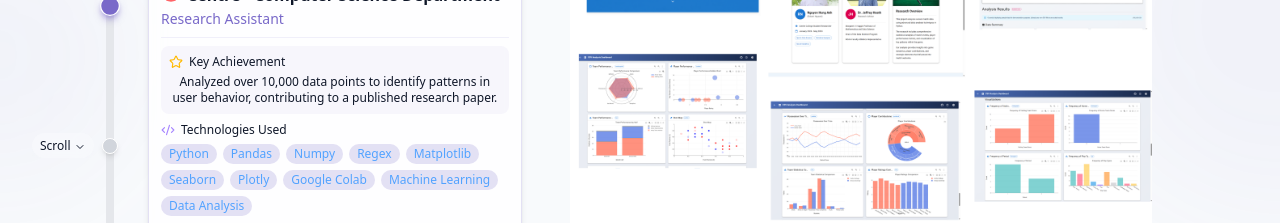
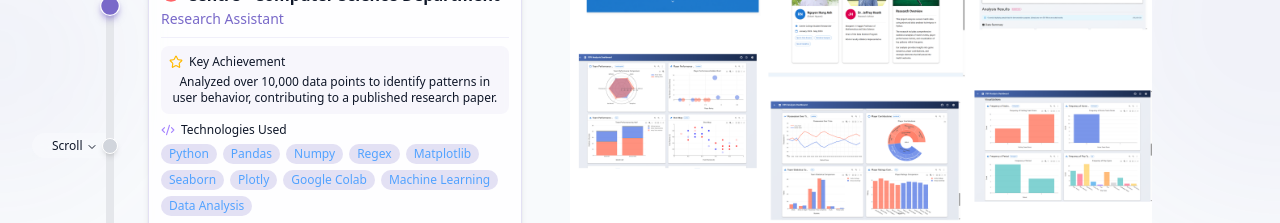
Before and after one commit to robert-nguyenn/personal-site, a React (Vite) app: page / in a window 1280 px wide. Shown: the part 2480-2703 px from the top of the page. Built offline with nearby package versions, Linux system fonts and the light colour scheme.

Commit message:
style: Adjust grid layout and padding in ContactSection; update scroll hint padding in ExperienceTimeline

```diff
--- a/src/components/ContactSection.jsx
+++ b/src/components/ContactSection.jsx
@@ -155,7 +155,7 @@ export const ContactSection = () => {
           </p>
         </div>
 
-        <div className="grid md:grid-cols-5 gap-8 items-start">
+        <div className="grid grid-cols-1 md:grid-cols-5 gap-8 items-start">
           {/* Contact Info */}
           <div className="md:col-span-2 space-y-8">
             <div className="relative h-full">
@@ -169,7 +169,7 @@ export const ContactSection = () => {
                   transform: `perspective(1000px) rotateX(${tiltValues.x}deg) rotateY(${tiltValues.y}deg)`,
                   transition: isHovering ? "none" : "all 0.6s cubic-bezier(0.23, 1, 0.32, 1)"
                 }}
-                className="p-8 rounded-2xl bg-card border border-primary/20 shadow-xl backdrop-blur-sm relative overflow-hidden"
+                className="p-5 rounded-2xl bg-card border border-primary/20 shadow-xl backdrop-blur-sm relative overflow-hidden"
               >
                 <div className="relative z-10">
                   <h3 className="text-2xl font-bold mb-6 bg-gradient-to-r from-primary to-purple-600 bg-clip-text text-transparent">
--- a/src/components/ExperienceTimeline.jsx
+++ b/src/components/ExperienceTimeline.jsx
@@ -292,7 +292,7 @@ export const ExperienceTimeline = () => {
 
                 {/* Navigation hint */}
                 <div className="absolute -left-16 top-1/2 -translate-y-1/2 text-xs text-muted-foreground whitespace-nowrap">
-                  <span className="bg-background/70 px-2 py-1 rounded-full backdrop-blur-sm">
+                  <span className="bg-background/70 px-5 py-1 rounded-full backdrop-blur-sm">
                     Scroll <ChevronDown className="h-3 w-3 inline" />
                   </span>
                 </div>
```
